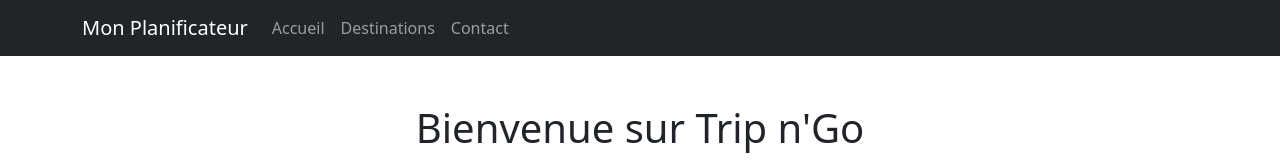
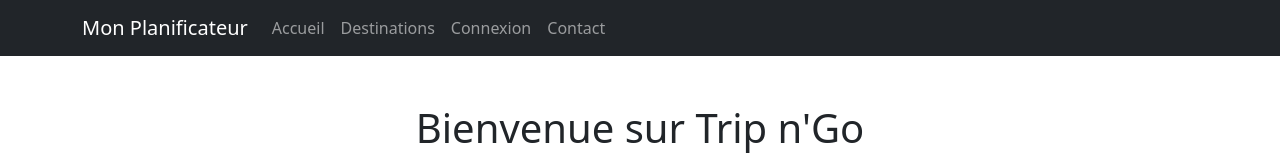
Before and after one commit to A2MSI-B02/A2MSI-REACT, a React (Create React App) app: page / in a window 1280 px wide. Shown: the top 160 px of the page. Built offline with nearby package versions, Linux system fonts and the light colour scheme.

Commit message:
début d'affichage

```diff
--- a/package.json
+++ b/package.json
@@ -10,6 +10,7 @@
     "bootstrap": "^5.3.3",
     "leaflet": "^1.9.4",
     "react": "^19.0.0",
+    "react-bootstrap": "^2.10.9",
     "react-dom": "^19.0.0",
     "react-router-dom": "^7.4.0",
     "react-scripts": "5.0.1",
--- a/src/components/navbar.js
+++ b/src/components/navbar.js
@@ -1,3 +1,4 @@
+import React from "react";
 import { Navbar, Nav, Container } from "react-bootstrap";
 
 const MyNavbar = () => {
@@ -10,6 +11,7 @@ const MyNavbar = () => {
                     <Nav className="me-auto">
                         <Nav.Link href="/">Accueil</Nav.Link>
                         <Nav.Link href="/destinations">Destinations</Nav.Link>
+                        <Nav.Link href="/contact">Connexion</Nav.Link>
                         <Nav.Link href="/contact">Contact</Nav.Link>
                     </Nav>
                 </Navbar.Collapse>
```
Also changed, not shown: 1 other file (tests, documents, lock files or other folders).
